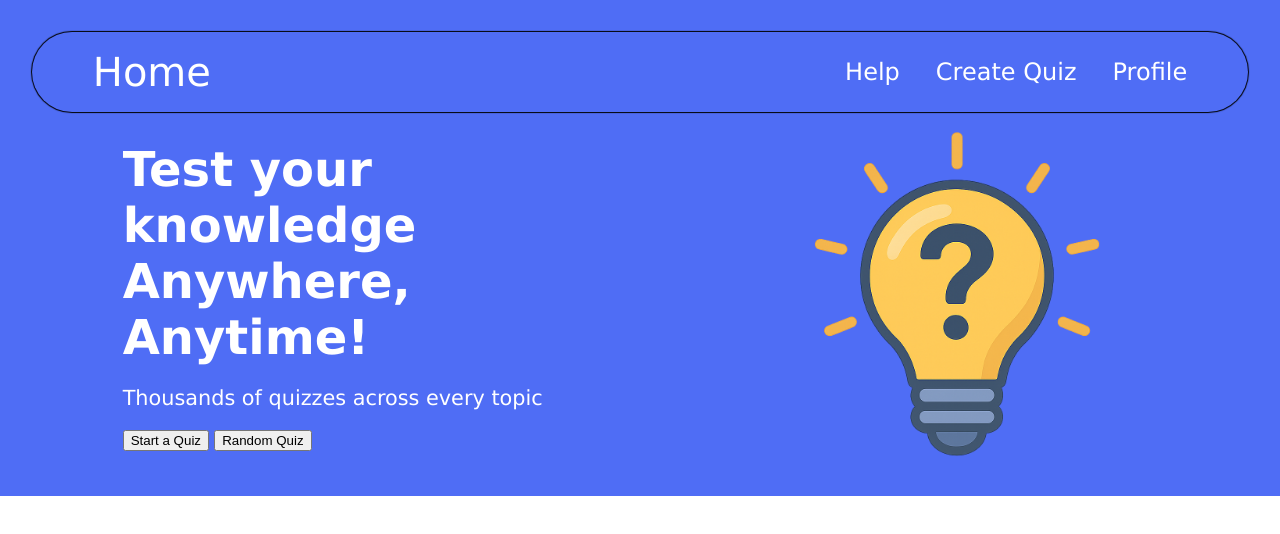
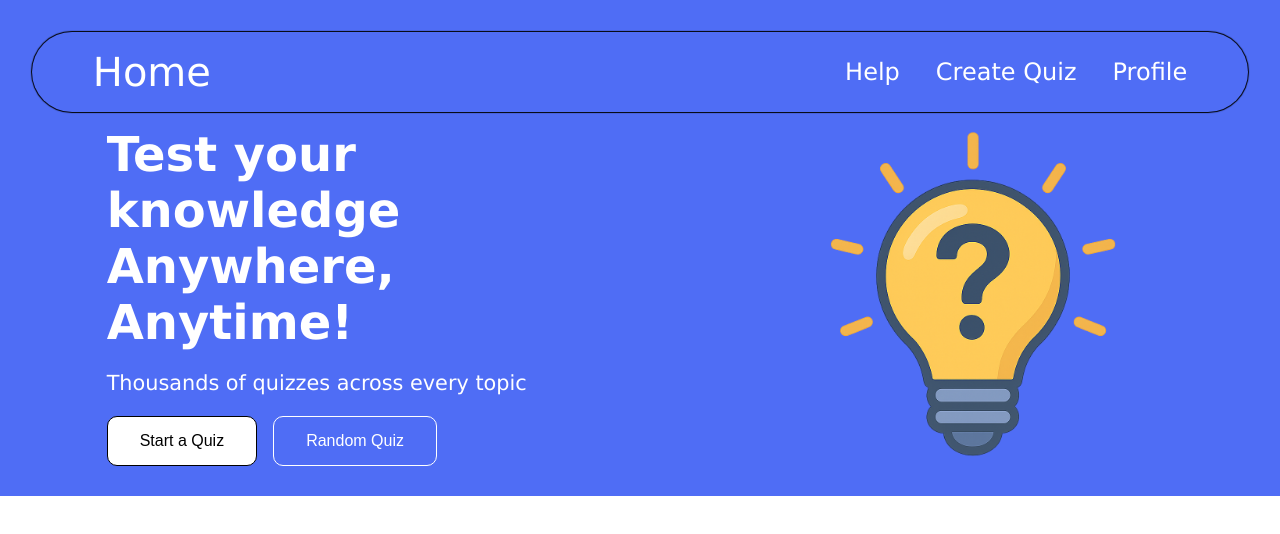
Before and after one commit to eddiewn/QuizApp, a plain HTML site: page index.html in a window 1280 px wide. Shown: the top 534 px of the page. Drawn offline with Linux system fonts and the light colour scheme.

Commit message:
Buttons created + better spacing + better HTML tags.

```diff
--- a/index.css
+++ b/index.css
@@ -6,13 +6,55 @@ body{
     display: flex;
     flex-direction: column;
     background-color: #4F6DF5;
+    height: 90vh;
     width: 100%;
     padding-top: 6rem;
+    gap: 3rem;
 }
 
 #heroDiv img{
     width: auto;
 }
+
+#textSectionButtons{
+    display: flex;
+    justify-content: space-around;
+    width: 100%;
+}
+
+#textSectionButtons button:nth-child(1){
+    background-color: white;
+    padding: 15px 32px;
+    border-radius: 10px;
+    border: 1px solid black;
+    transition: 0.3s;
+    cursor: pointer;
+    font-size: 1em;
+}
+
+#textSectionButtons button:nth-child(1):hover{
+    background-color: #4F6DF5;
+    border: 1px solid white;
+    color: white;
+}
+
+#textSectionButtons button:nth-child(2){
+    background-color: #4F6DF5;
+    padding: 15px 32px;
+    border-radius: 10px;
+    border: 1px solid white;
+    color: white;
+    transition: 0.3s;
+    cursor: pointer;
+    font-size: 1em;
+}
+
+#textSectionButtons button:nth-child(2):hover{
+    background-color: white;
+    border: 1px solid black;
+    color: black;
+}
+
 
 
 
@@ -49,11 +91,14 @@ h1 span{
 }
 
 
-
 #textSection{
     margin: auto 0;
     width: 40%;
     height: 30%;
+}
 
+#textSectionButtons{
+    justify-content: flex-start;
+    gap: 1rem;
 }
 }
--- a/index.html
+++ b/index.html
@@ -15,17 +15,17 @@
     <re-use-header></re-use-header>
     <main>
         <div id="heroDiv">
-            <div id="textSection">
+            <section id="textSection">
                 <h1>
                     <span>Test your knowledge</span>
                     <span>Anywhere, Anytime!</span>
                 </h1>
                 <p>Thousands of quizzes across every topic</p>
-                <div id="textSectionButtons">
+                <nav id="textSectionButtons">
                     <button>Start a Quiz</button>
                     <button>Random Quiz</button>
-                </div>
-            </div>
+                </nav>
+            </section>
             <img id="lightBulb" src="images/lightBulb.png" alt="">
         </div>
     </main>
```
